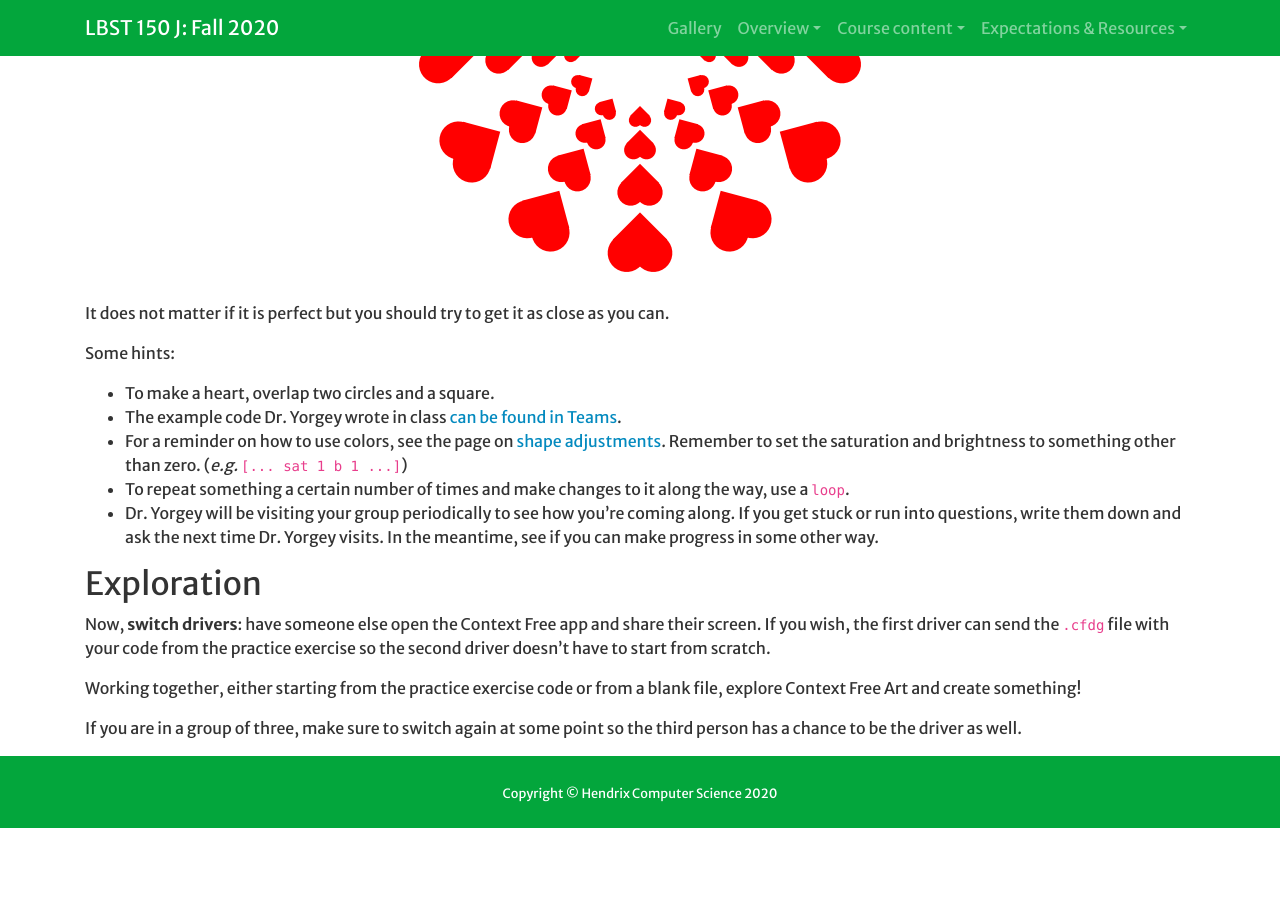
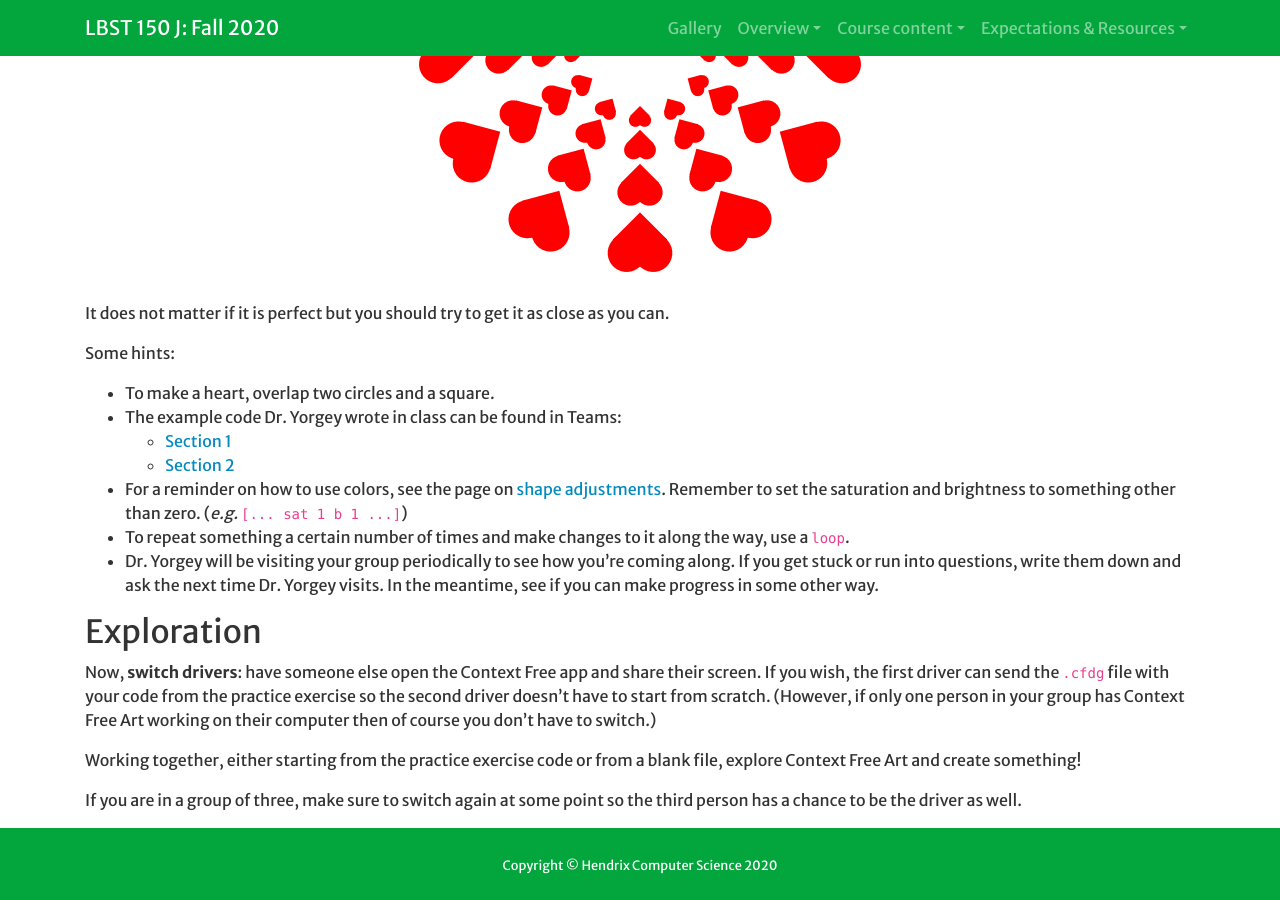
Before and after one commit to Hendrix-CS/creativity-TEC, a Jekyll site: the page built from labs/hearts.md, in a window 1280 px wide and 900 px high, scrolled down 533 px. Built offline with Jekyll 4.4.1, drawn with Linux system fonts in a browser that asks for light colours; a script that is not in the unit is left out; our own code applies the rules of GitHub Pages for plain Markdown files; before the commit the page ends 1361 px from its top, so only the background shows below that.

Commit message:
links to in-class code

```diff
--- a/labs/hearts.md
+++ b/labs/hearts.md
@@ -23,7 +23,9 @@ close as you can.
 Some hints:
 
 * To make a heart, overlap two circles and a square.
-* The example code Dr. Yorgey wrote in class [can be found in Teams](https://teams.microsoft.com/l/message/19:79022d165f104dff8dc3f2dc33a34f8c@thread.tacv2/1598897033276?tenantId=0cf6c18c-d0d2-4a3f-83d0-663d620a63d3&groupId=0fbacc55-c3c7-4d1c-983d-f4949a810a12&parentMessageId=1598893478292&teamName=TEC%3A%20Creativity%20(Section%201)&channelName=General&createdTime=1598897033276).
+* The example code Dr. Yorgey wrote in class can be found in Teams:
+    * [Section 1](https://teams.microsoft.com/l/message/19:79022d165f104dff8dc3f2dc33a34f8c@thread.tacv2/1598897033276?tenantId=0cf6c18c-d0d2-4a3f-83d0-663d620a63d3&groupId=0fbacc55-c3c7-4d1c-983d-f4949a810a12&parentMessageId=1598893478292&teamName=TEC%3A%20Creativity%20(Section%201)&channelName=General&createdTime=1598897033276)
+    * [Section 2](https://teams.microsoft.com/l/message/19:c619b28cb886417d9a028ccad8926e18@thread.tacv2/1599847194021?tenantId=0cf6c18c-d0d2-4a3f-83d0-663d620a63d3&groupId=65f0f5f4-a639-46f9-9d2c-44ab4167eafd&parentMessageId=1599843967393&teamName=TEC%3A%20Creativity%20(Section%202)&channelName=General&createdTime=1599847194021)
 * For a reminder on how to use colors, see the page on [shape
   adjustments](https://github.com/MtnViewJohn/context-free/wiki/Shape-Adjustments).
   Remember to set the saturation and brightness to something other
@@ -40,7 +42,9 @@ Some hints:
 Now, **switch drivers**: have someone else open the Context Free app
 and share their screen. If you wish, the first driver can send the
 `.cfdg` file with your code from the practice exercise so the second
-driver doesn't have to start from scratch.
+driver doesn't have to start from scratch. (However, if only one
+person in your group has Context Free Art working on their computer
+then of course you don't have to switch.)
 
 Working together, either starting from the practice exercise code or
 from a blank file, explore Context Free Art and create something!
```
